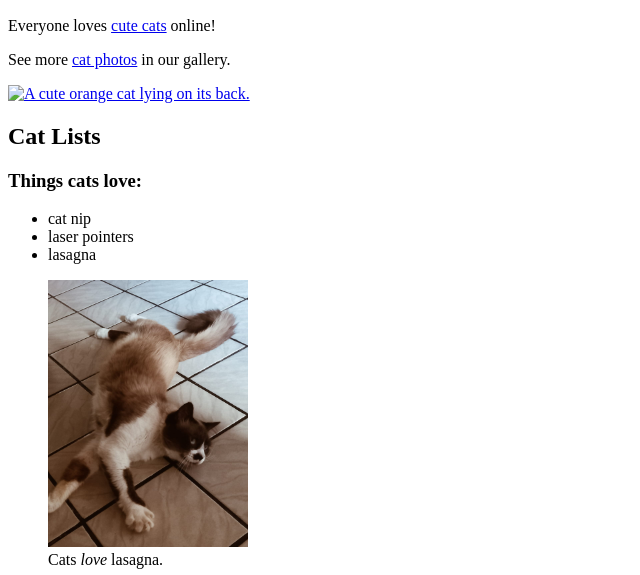
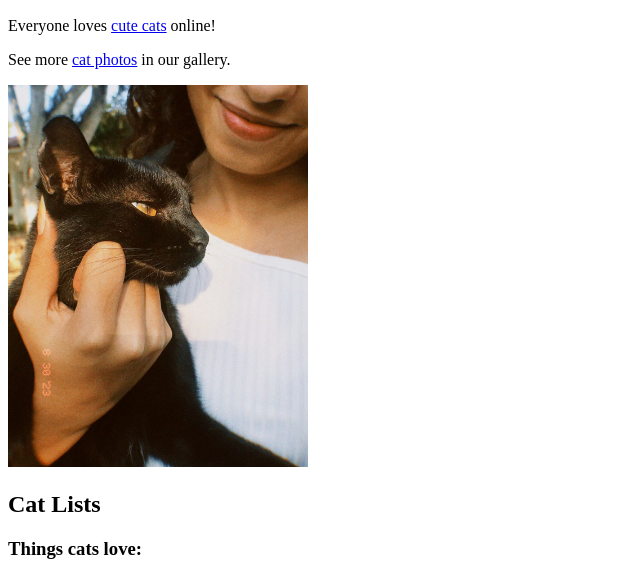
Before and after one commit to Antony-Almeida/Site-Gatos, a plain HTML site: page index.html in a window 1280 px wide. Shown: the part 110-685 px from the top of the page, without its empty margins (0-640 px from the left). Drawn offline with Linux system fonts and the light colour scheme; files whose address does not match are found by name.

Commit message:
Update index.html

```diff
--- a/index.html
+++ b/index.html
@@ -14,7 +14,7 @@
         <h2>Cat Photos</h2>
         <p>Everyone loves <a href="https://cdn.freecodecamp.org/curriculum/cat-photo-app/running-cats.jpg">cute cats</a> online!</p>
         <p>See more <a target="_blank" href="https://freecatphotoapp.com">cat photos</a> in our gallery.</p>
-        <a href="https://freecatphotoapp.com"><img src="/Interface/Fotos gatos Bel (1).jpeg" width="300px" alt="A cute orange cat lying on its back."></a>
+        <a href="https://freecatphotoapp.com"><img src="/Site-Gatos/Fotos gatos Bel (1).jpeg" width="300px" alt="A cute orange cat lying on its back."></a>
       </section>
 
       <section>
```
